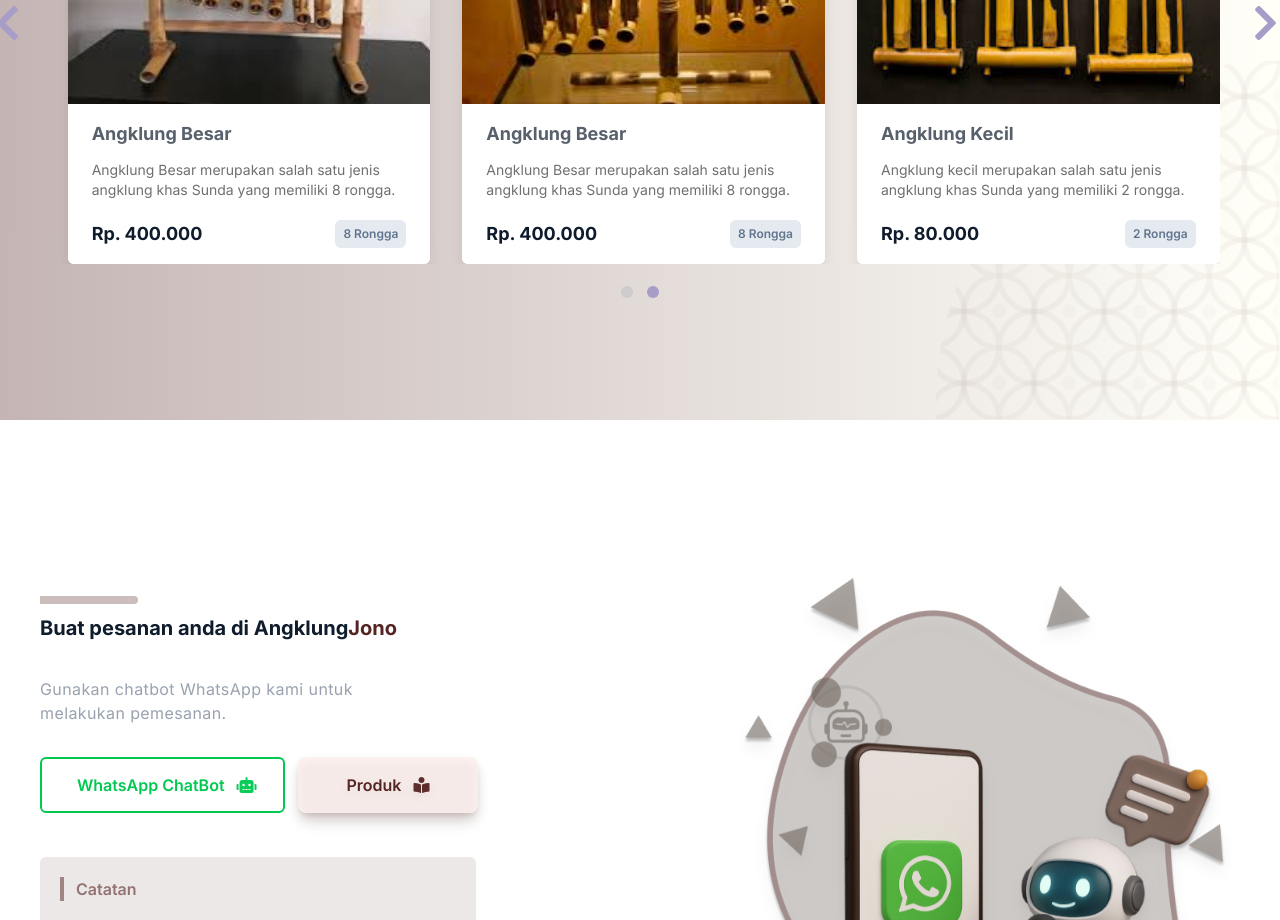
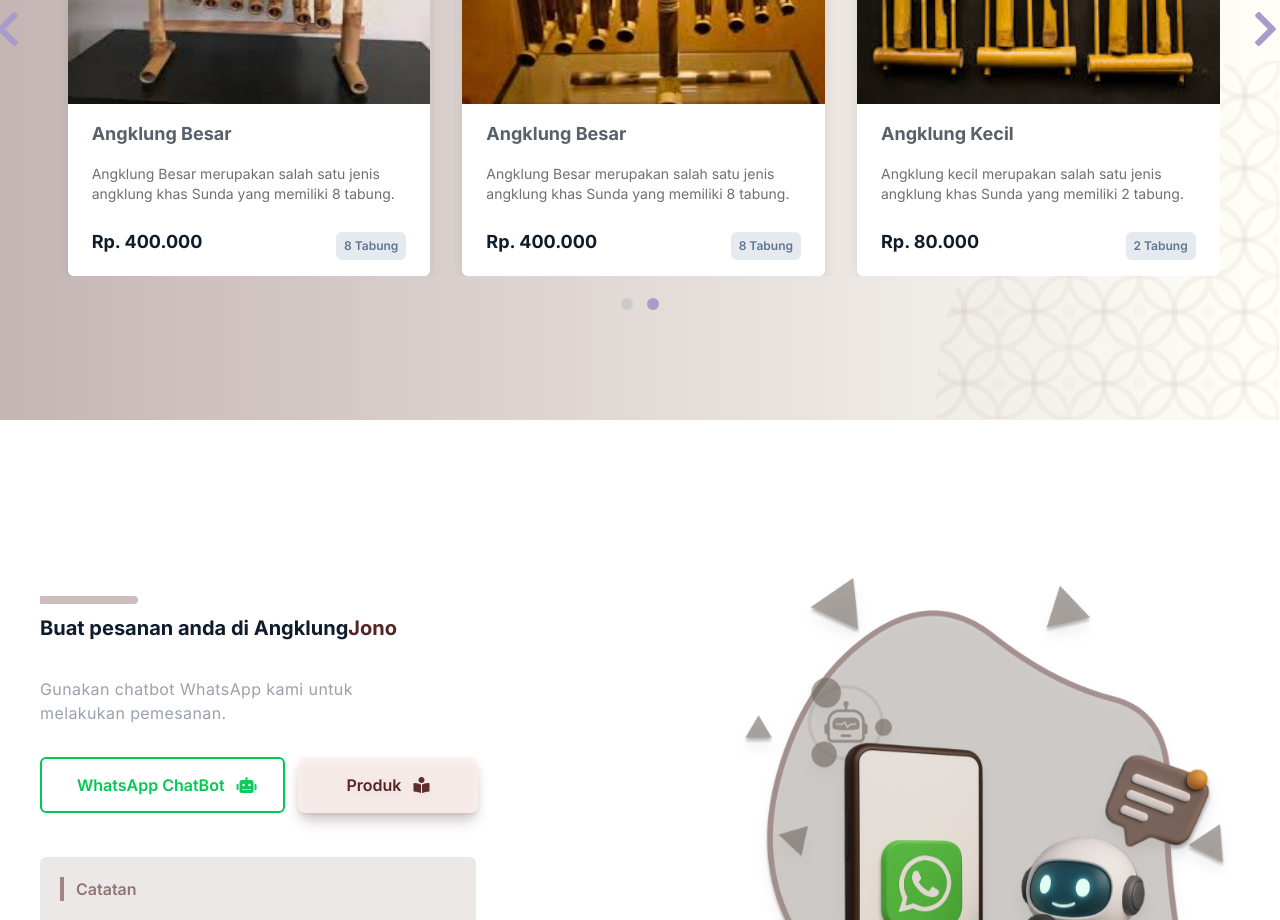
Before and after one commit to fadli154/-Tim_Azkaa-_WebsiteUMKM_ITsDay-, a website: page src/index.html in a window 1280 px wide. Shown: the part 2060-2980 px from the top of the page. Drawn offline with nearby package versions, Linux system fonts and the light colour scheme.

Commit message:
fix: price text size

```diff
--- a/src/css/input.css
+++ b/src/css/input.css
@@ -283,7 +283,7 @@
 }
 
 .card-articles {
-  @apply relative h-50 w-[120%] cursor-pointer md:h-48 lg:h-[30rem] lg:w-1/3 overflow-hidden rounded-md bg-white shadow-lg xl:h-[34rem] 2xl:h-[50rem];
+  @apply relative h-55 w-[120%] cursor-pointer md:h-48 lg:h-[30rem] lg:w-1/3 overflow-hidden rounded-md bg-white shadow-lg xl:h-[34rem] 2xl:h-[50rem];
 }
 
 .img-product-wrapper {
@@ -302,7 +302,7 @@
   @apply flex flex-col bg-white border-t-2 border-none border-primary/50 rounded-md shadow-md shadow-none rounded-none border-primary/80 z-20 relative justify-center group-hover:brightness-[.95] duration-500 px-5  w-full px-4 pt-4 pb-4 px-6;
 }
 .title-product {
-  @apply pb-1 text-base text-left font-bold md:text-lg 2xl:text-2xl text-heading/70 line-clamp-2;
+  @apply pb-2 text-base text-left font-bold md:text-lg 2xl:text-2xl text-heading/70 line-clamp-2;
 }
 
 .description-product {
@@ -314,7 +314,7 @@
 }
 
 .price-product {
-  @apply text-base font-bold text-heading md:text-lg 2xl:text-2xl;
+  @apply text-lg font-bold text-heading md:text-lg 2xl:text-2xl;
 }
 
 .gendre-product-wrapper {
--- a/src/index.html
+++ b/src/index.html
@@ -203,15 +203,15 @@
                     <div class="description-product-wrapper">
                       <h3 class="title-product">Angklung Kecil</h3>
                       <p class="description-product">
-                        Angklung kecil merupakan salah satu jenis angklung khas Sunda yang memiliki 2 rongga.
+                        Angklung kecil merupakan salah satu jenis angklung khas Sunda yang memiliki 2 tabung.
                       </p>
                       <div class="price-product-wrapper">
                         <div class="flex items-center">
                           <h3 class="price-product">Rp. 100.000</h3>
                         </div>
-                        <div class="items-center hidden sm:flex">
+                        <div class="items-center pt-2 flex">
                           <span class="gendre-product-wrapper">
-                            <span class="gendre-product"> 2 rongga </span>
+                            <span class="gendre-product"> 2 tabung </span>
                           </span>
                         </div>
                       </div>
@@ -234,15 +234,15 @@
                     <div class="description-product-wrapper">
                       <h3 class="title-product">Angklung Besar</h3>
                       <p class="description-product">
-                        Angklung Besar merupakan salah satu jenis angklung khas Sunda yang memiliki 8 rongga.
+                        Angklung Besar merupakan salah satu jenis angklung khas Sunda yang memiliki 8 tabung.
                       </p>
                       <div class="price-product-wrapper">
                         <div class="flex items-center">
                           <h3 class="price-product">Rp. 400.000</h3>
                         </div>
-                        <div class="items-center hidden sm:flex">
+                        <div class="items-center pt-2 flex">
                           <span class="gendre-product-wrapper">
-                            <span class="gendre-product"> 8 rongga </span>
+                            <span class="gendre-product"> 8 tabung </span>
                           </span>
                         </div>
                       </div>
@@ -265,15 +265,15 @@
                     <div class="description-product-wrapper">
                       <h3 class="title-product">Angklung Besar</h3>
                       <p class="description-product">
-                        Angklung Besar merupakan salah satu jenis angklung khas Sunda yang memiliki 8 rongga.
+                        Angklung Besar merupakan salah satu jenis angklung khas Sunda yang memiliki 8 tabung.
                       </p>
                       <div class="price-product-wrapper">
                         <div class="flex items-center">
                           <h3 class="price-product">Rp. 400.000</h3>
                         </div>
-                        <div class="items-center hidden sm:flex">
+                        <div class="items-center pt-2 flex">
                           <span class="gendre-product-wrapper">
-                            <span class="gendre-product"> 8 rongga </span>
+                            <span class="gendre-product"> 8 tabung </span>
                           </span>
                         </div>
                       </div>
@@ -296,15 +296,15 @@
                     <div class="description-product-wrapper">
                       <h3 class="title-product">Angklung Kecil</h3>
                       <p class="description-product">
-                        Angklung kecil merupakan salah satu jenis angklung khas Sunda yang memiliki 2 rongga.
+                        Angklung kecil merupakan salah satu jenis angklung khas Sunda yang memiliki 2 tabung.
                       </p>
                       <div class="price-product-wrapper">
                         <div class="flex items-center">
                           <h3 class="price-product">Rp. 80.000</h3>
                         </div>
-                        <div class="items-center hidden sm:flex">
+                        <div class="items-center pt-2 flex">
                           <span class="gendre-product-wrapper">
-                            <span class="gendre-product"> 2 rongga </span>
+                            <span class="gendre-product"> 2 tabung </span>
                           </span>
                         </div>
                       </div>
```
Also changed, not shown: README.md, src/css/output.css.
